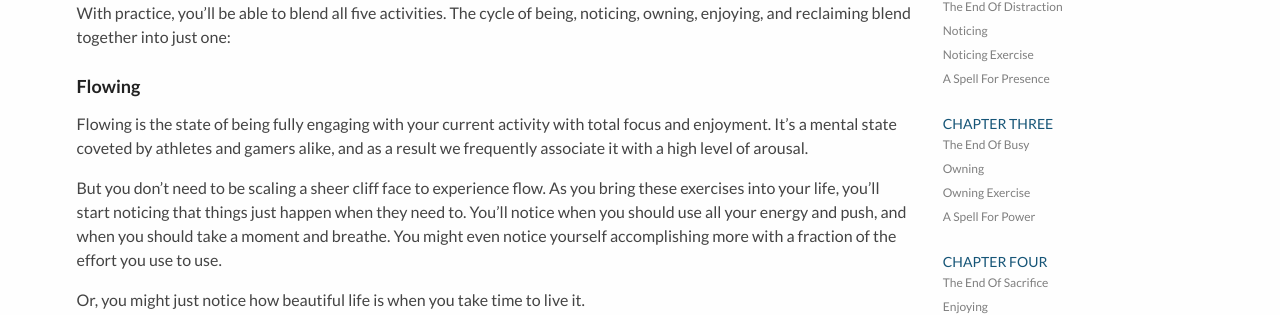
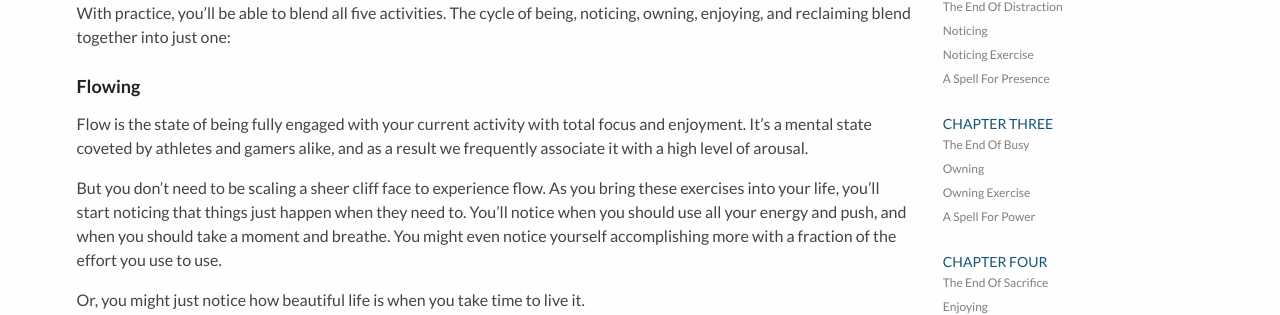
Before and after one commit to dainsaint/readjuststop.com, a Jekyll site: the page built from _chapters/outro/bringing-it-all-together.md, in a window 1280 px wide. Shown: the part 710-1025 px from the top of the page. Built offline with Jekyll 4.4.1, drawn with Linux system fonts in a browser that asks for light colours; some web fonts are replaced.

Commit message:
closes #1

```diff
--- a/_chapters/outro/bringing-it-all-together.md
+++ b/_chapters/outro/bringing-it-all-together.md
@@ -30,7 +30,7 @@ With practice, you'll be able to blend all five activities. The cycle of being,
 
 ### Flowing
 
-Flowing is the state of being fully engaging with your current activity with total focus and enjoyment. It's a mental state coveted by athletes and gamers alike, and as a result we frequently associate it with a high level of arousal.
+Flow is the state of being fully engaged with your current activity with total focus and enjoyment. It's a mental state coveted by athletes and gamers alike, and as a result we frequently associate it with a high level of arousal.
 
 But you don't need to be scaling a sheer cliff face to experience flow. As you bring these exercises into your life, you'll start noticing that things just happen when they need to. You'll notice when you should use all your energy and push, and when you should take a moment and breathe. You might even notice yourself accomplishing more with a fraction of the effort you use to use.
 
```
